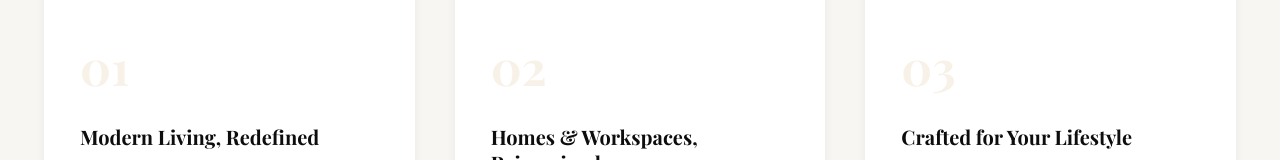
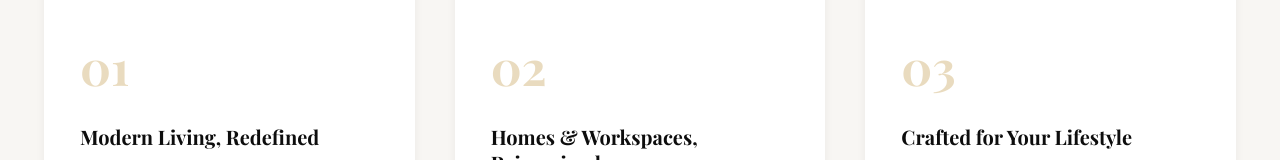
Before and after one commit to suryamynenic-gif/Forge.By.Myneni, an Angular app: page / in a window 1280 px wide. Shown: the part 1607-1767 px from the top of the page. Built offline with nearby package versions, Linux system fonts and the light colour scheme; a web font is replaced by a local one.

Commit message:
Make feature numbers more visible (40% opacity vs 15%)

```diff
--- a/src/app/pages/home/home.component.scss
+++ b/src/app/pages/home/home.component.scss
@@ -269,7 +269,7 @@
   .feature-number {
     font-size: 3rem;
     font-weight: 700;
-    color: rgba(200, 164, 94, 0.15);
+    color: rgba(200, 164, 94, 0.4);
     font-family: 'Playfair Display', serif;
     margin-bottom: 16px;
   }
```
